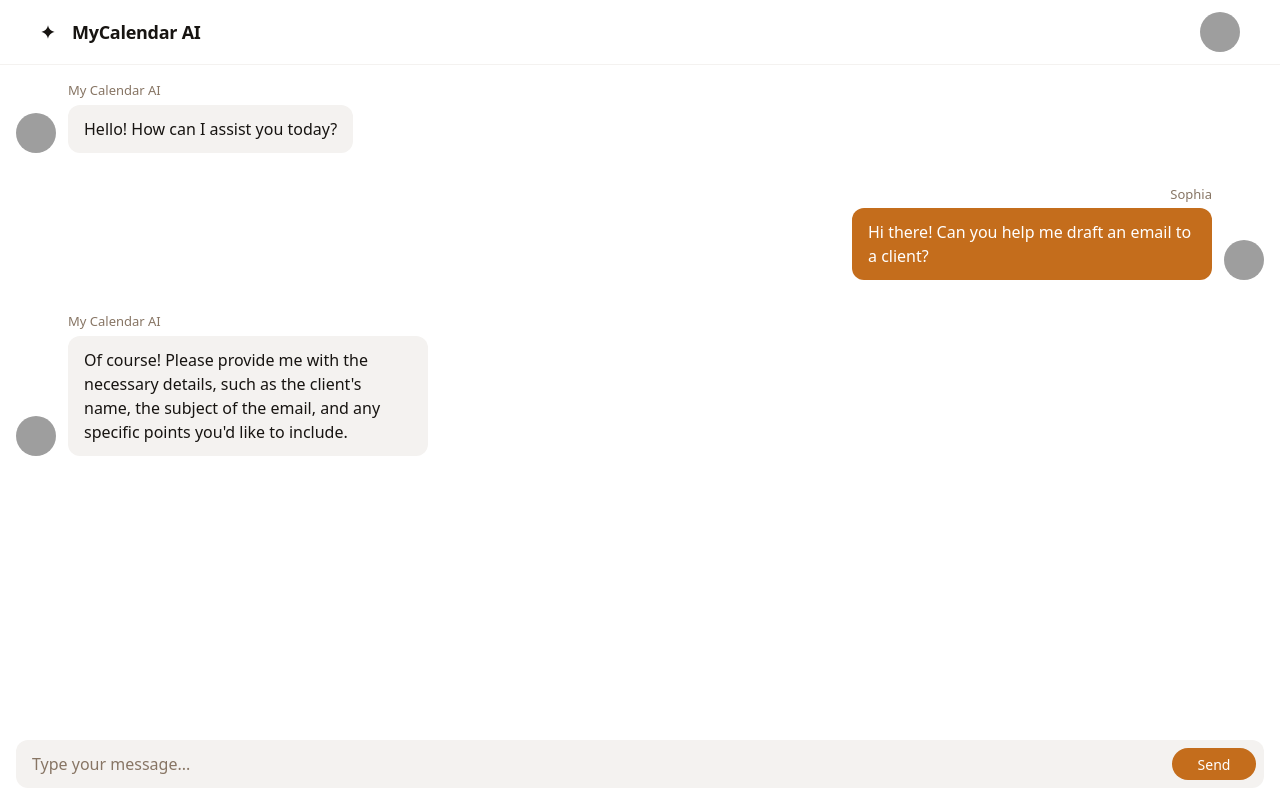
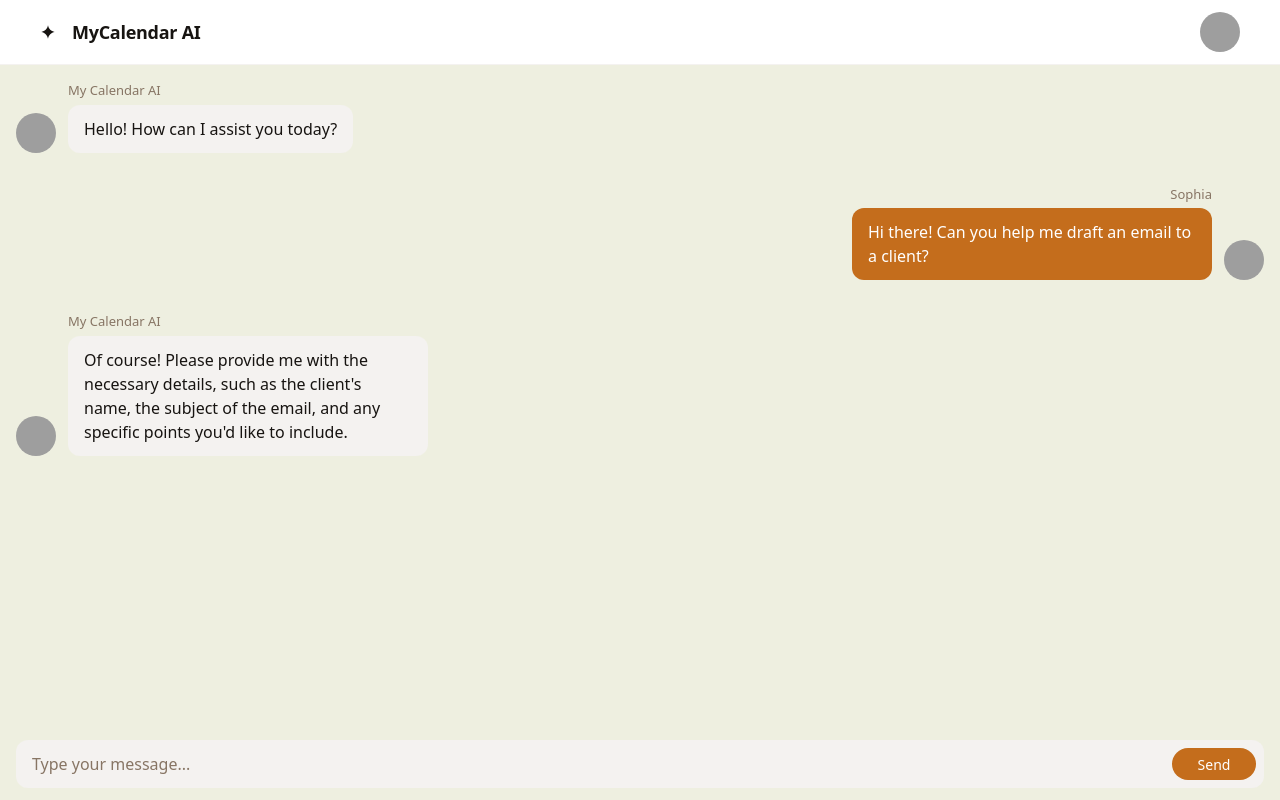
Before and after one commit to AleandroPresta/my-calendar-frontend, an Angular app: page / in a window 1280 px wide. Built offline with nearby package versions, Linux system fonts and the light colour scheme; grey boxes are pictures that could not be loaded.

Commit message:
feat: enhance chat component styling with background colors

```diff
--- a/src/app/app.component.html
+++ b/src/app/app.component.html
@@ -1,4 +1,4 @@
 <main class="h-screen flex flex-col">
     <app-header></app-header>
-    <app-chat class="flex-1"></app-chat>
+    <app-chat class="flex-1 bg-[var(--bg-color-secondary)]"></app-chat>
 </main>
--- a/src/app/components/chat/chat.component.html
+++ b/src/app/components/chat/chat.component.html
@@ -1,4 +1,6 @@
-<div class="flex flex-col max-w-[1300px] mx-auto h-full">
+<div
+    class="flex flex-col max-w-[1300px] mx-auto h-full bg-[var(--bg-color-primary)]"
+>
     <div class="flex flex-col flex-1 overflow-y-auto">
         <div class="flex items-end gap-3 p-4">
             <div
--- a/src/colors.css
+++ b/src/colors.css
@@ -1,4 +1,6 @@
 :root {
     --text-color-primary: #171411;
     --color-secondary: #f4f2f0;
+    --bg-color-primary: #eeefe0;
+    --bg-color-secondary: #ffffff;
 }
```
